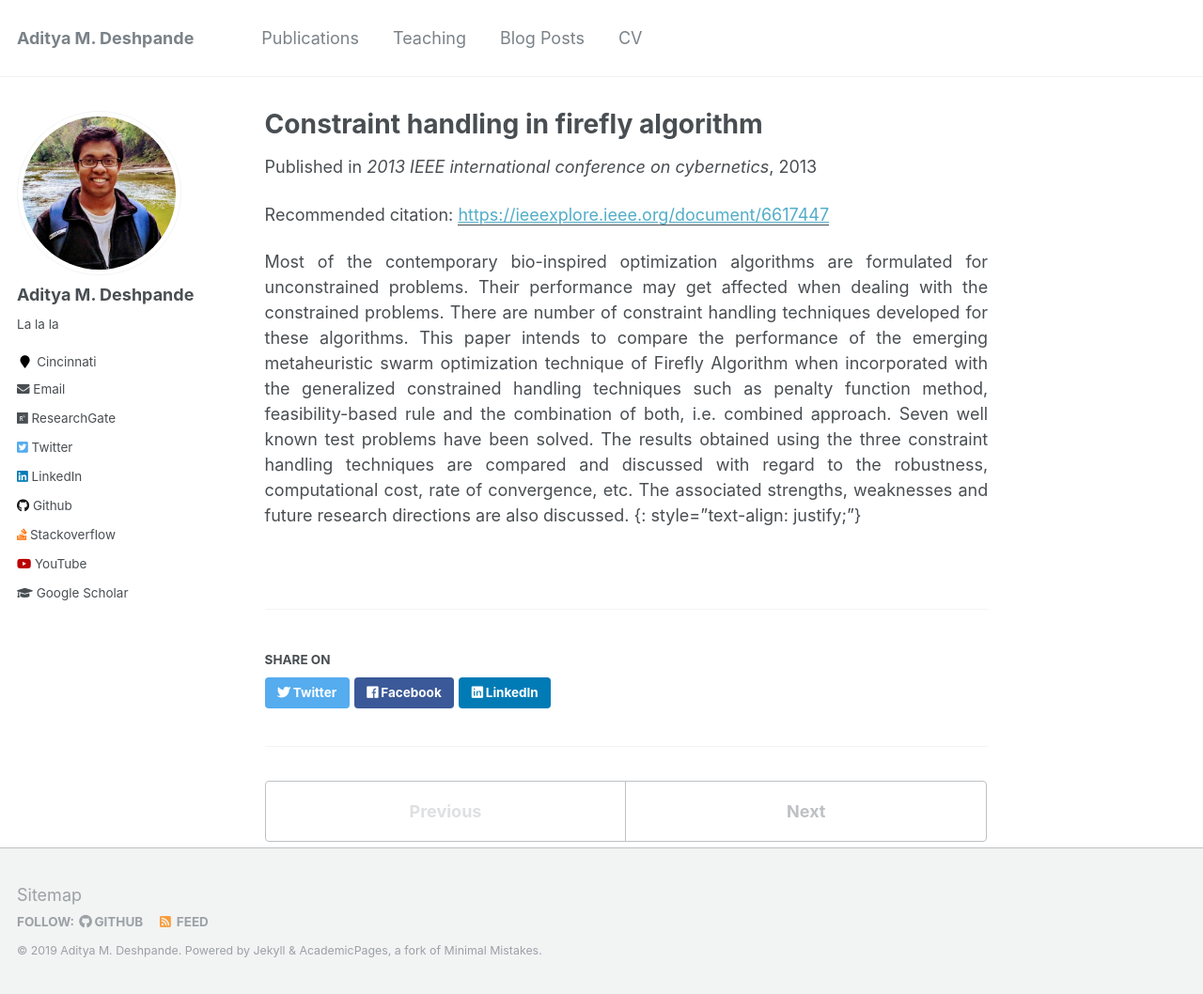
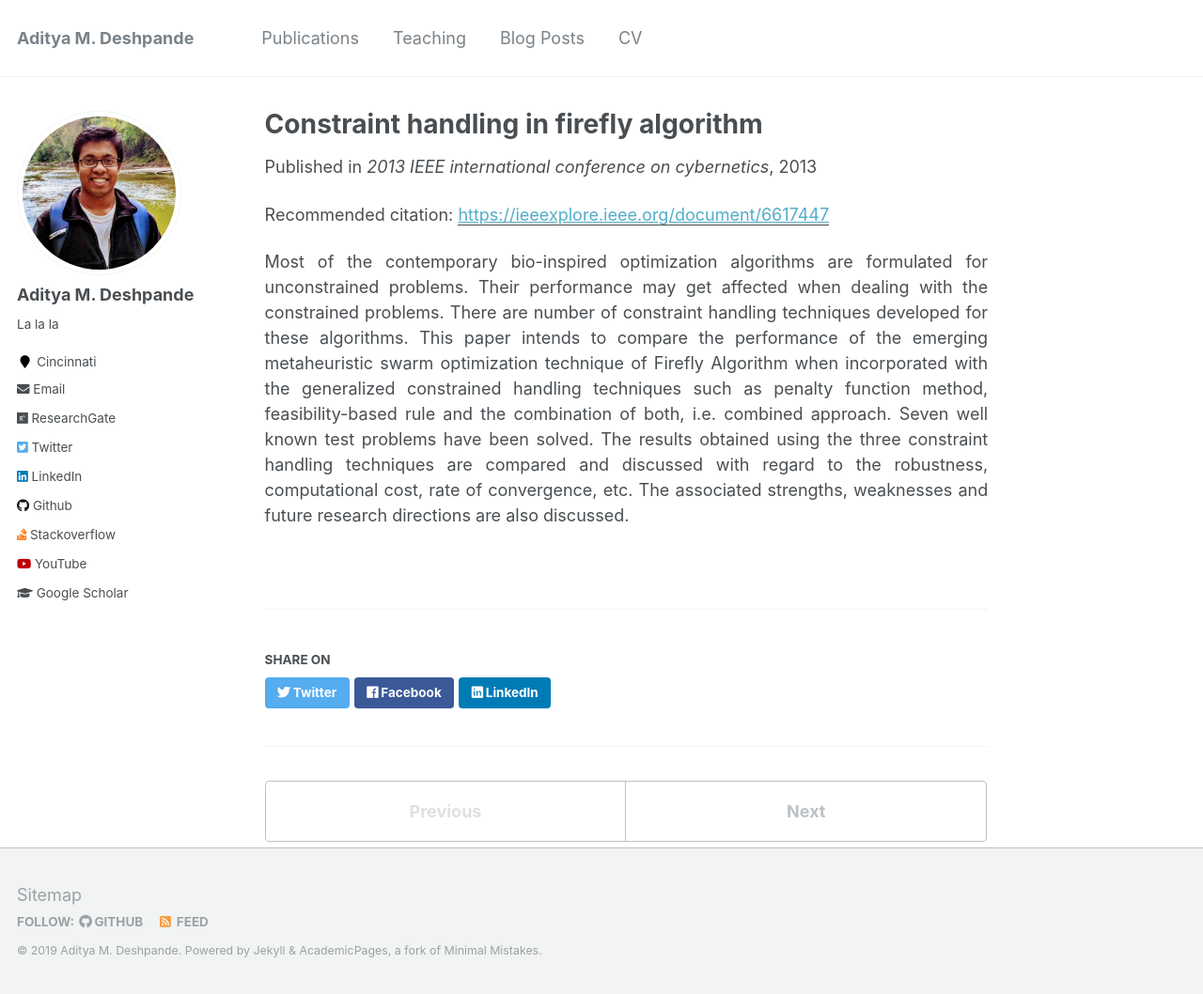
Before and after one commit to adipandas/adipandas.github.io, a Jekyll site: the page built from _publications/2013-06-13-firefly.md, in a window 1280 px wide and 1058 px high. Shown: the whole window at 94% size. Built offline with Jekyll 4.4.1, drawn with Linux system fonts in a browser that asks for light colours.

Commit message:
Update 2013-06-13-firefly.md

```diff
--- a/_publications/2013-06-13-firefly.md
+++ b/_publications/2013-06-13-firefly.md
@@ -9,4 +9,4 @@
 ---
 
 
-Most of the contemporary bio-inspired optimization algorithms are formulated for unconstrained problems. Their performance may get affected when dealing with the constrained problems. There are number of constraint handling techniques developed for these algorithms. This paper intends to compare the performance of the emerging metaheuristic swarm optimization technique of Firefly Algorithm when incorporated with the generalized constrained handling techniques such as penalty function method, feasibility-based rule and the combination of both, i.e. combined approach. Seven well known test problems have been solved. The results obtained using the three constraint handling techniques are compared and discussed with regard to the robustness, computational cost, rate of convergence, etc. The associated strengths, weaknesses and future research directions are also discussed. {: style="text-align: justify;"}
+Most of the contemporary bio-inspired optimization algorithms are formulated for unconstrained problems. Their performance may get affected when dealing with the constrained problems. There are number of constraint handling techniques developed for these algorithms. This paper intends to compare the performance of the emerging metaheuristic swarm optimization technique of Firefly Algorithm when incorporated with the generalized constrained handling techniques such as penalty function method, feasibility-based rule and the combination of both, i.e. combined approach. Seven well known test problems have been solved. The results obtained using the three constraint handling techniques are compared and discussed with regard to the robustness, computational cost, rate of convergence, etc. The associated strengths, weaknesses and future research directions are also discussed.
```
